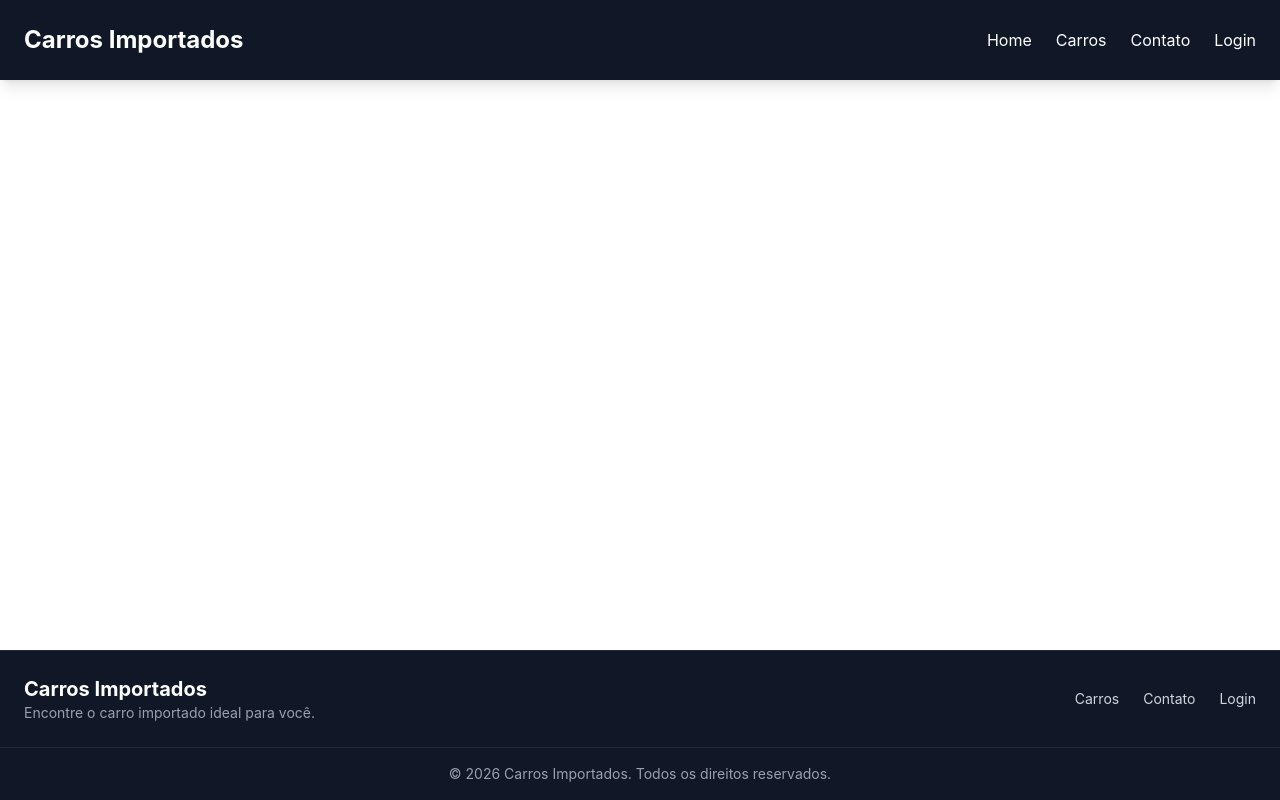
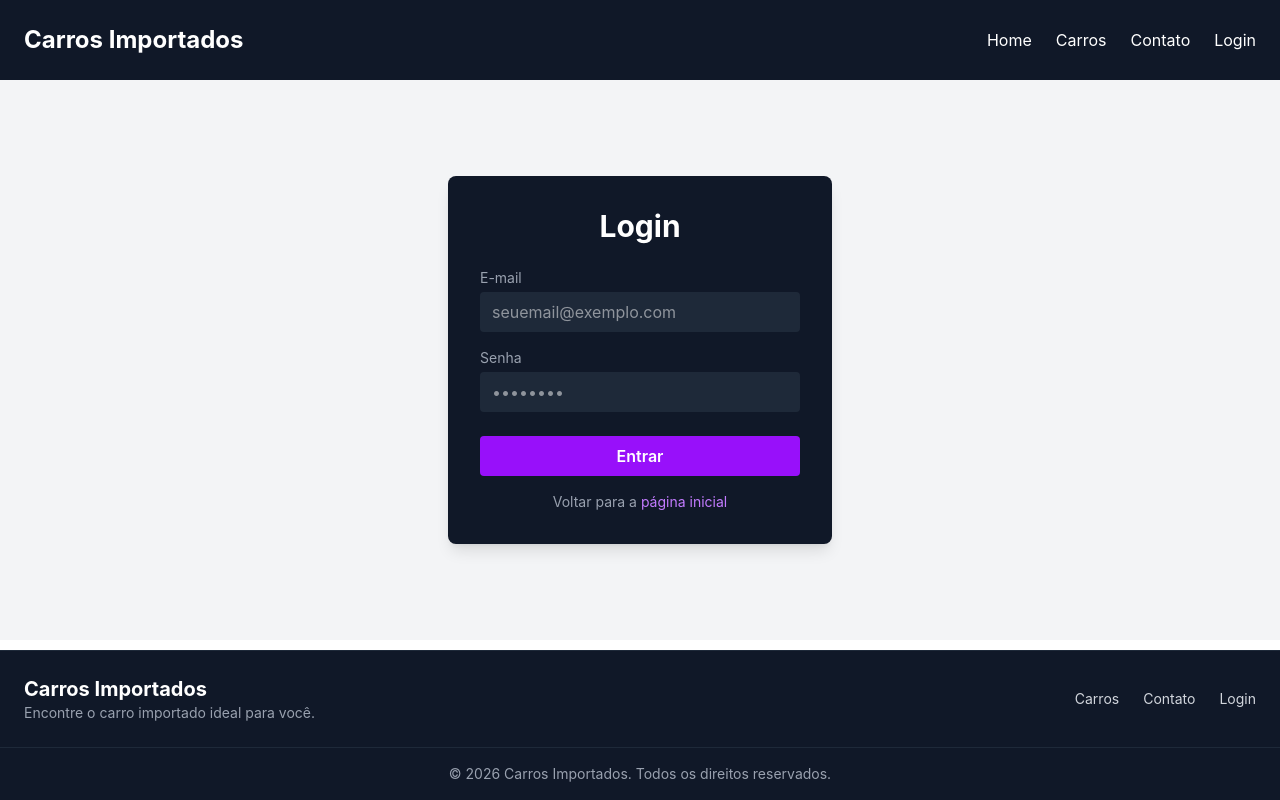
Before and after one commit to cp6react-web/locacao-carros-importados, a React (Vite) app: page /login in a window 1280 px wide. Built offline with nearby package versions, Linux system fonts and the light colour scheme.

Commit message:
feat: adiciona página de login e rota em App.jsx

```diff
--- a/src/App.jsx
+++ b/src/App.jsx
@@ -3,6 +3,9 @@ import Header from "./components/Header";
 import Footer from "./components/Footer";
 import Home from "./pages/Home";
 import Carros from "./pages/Carros";
+import Contato from "./pages/Contato";
+import Login from "./pages/Login";
+import Erro from "./pages/Erro";
 
 function App() {
   return (
@@ -14,6 +17,9 @@ function App() {
           <Routes>
             <Route path="/" element={<Home />} />
             <Route path="/carros" element={<Carros />} />
+            <Route path="/contato" element={<Contato />} />
+            <Route path="/login" element={<Login />} />
+            <Route path="*" element={<Erro />} />
           </Routes>
         </div>
 
@@ -23,4 +29,4 @@ function App() {
   );
 }
 
-export default App
+export default App;
--- a/src/pages/Login.jsx
+++ b/src/pages/Login.jsx
@@ -1,11 +1,76 @@
-import React from 'react'
+import { useState } from "react";
+import { Link } from "react-router-dom";
 
-const Login = () => {
+function Login() {
+  const [email, setEmail] = useState("");
+  const [senha, setSenha] = useState("");
+  const [enviado, setEnviado] = useState(false);
+
+  function handleSubmit(e) {
+    e.preventDefault();
+    console.log({ email, senha });
+
+    setEmail("");
+    setSenha("");
+    setEnviado(true);
+  }
+
   return (
-    <div>
+    <main className="flex min-h-[70vh] items-center justify-center bg-gray-100 px-6 py-12">
+      <form
+        onSubmit={handleSubmit}
+        className="w-full max-w-sm rounded-lg bg-gray-900 p-8 text-white shadow-lg"
+      >
+        <h1 className="mb-6 text-center text-3xl font-bold">Login</h1>
 
-    </div>
-  )
+        {enviado && (
+          <p className="mb-4 rounded bg-green-900 px-3 py-2 text-sm text-green-200">
+            Login enviado com sucesso!
+          </p>
+        )}
+
+        <label htmlFor="email" className="mb-1 block text-sm text-gray-400">
+          E-mail
+        </label>
+        <input
+          id="email"
+          type="email"
+          value={email}
+          onChange={(e) => setEmail(e.target.value)}
+          placeholder="seuemail@exemplo.com"
+          required
+          className="mb-4 w-full rounded bg-gray-800 px-3 py-2 text-white outline-none focus:ring-2 focus:ring-purple-500"
+        />
+
+        <label htmlFor="senha" className="mb-1 block text-sm text-gray-400">
+          Senha
+        </label>
+        <input
+          id="senha"
+          type="password"
+          value={senha}
+          onChange={(e) => setSenha(e.target.value)}
+          placeholder="••••••••"
+          required
+          className="mb-6 w-full rounded bg-gray-800 px-3 py-2 text-white outline-none focus:ring-2 focus:ring-purple-500"
+        />
+
+        <button
+          type="submit"
+          className="w-full rounded bg-purple-600 py-2 font-semibold transition hover:bg-purple-500"
+        >
+          Entrar
+        </button>
+
+        <p className="mt-4 text-center text-sm text-gray-400">
+          Voltar para a{" "}
+          <Link to="/" className="text-purple-400 hover:text-purple-300">
+            página inicial
+          </Link>
+        </p>
+      </form>
+    </main>
+  );
 }
 
-export default Login
+export default Login;
```
